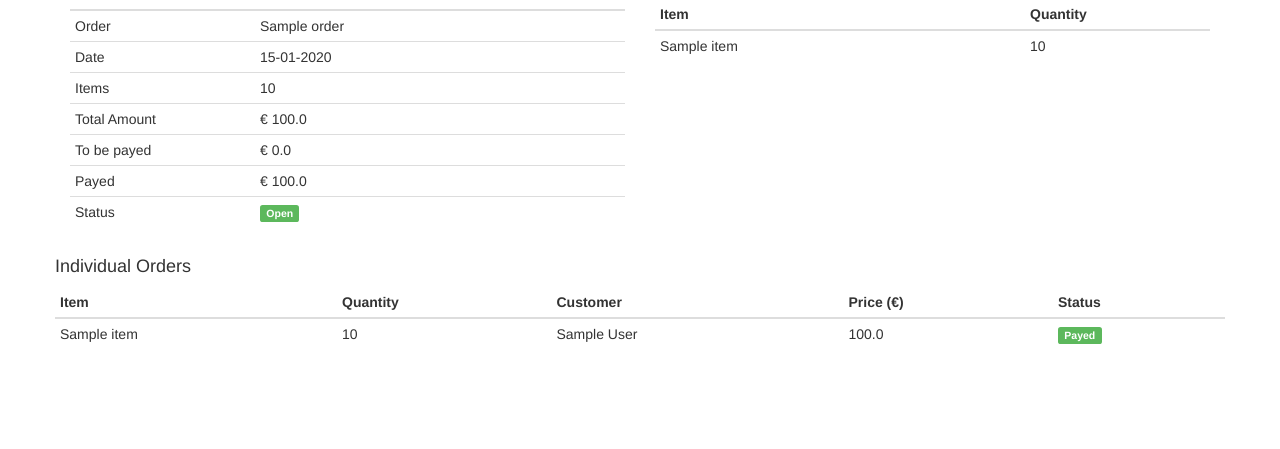
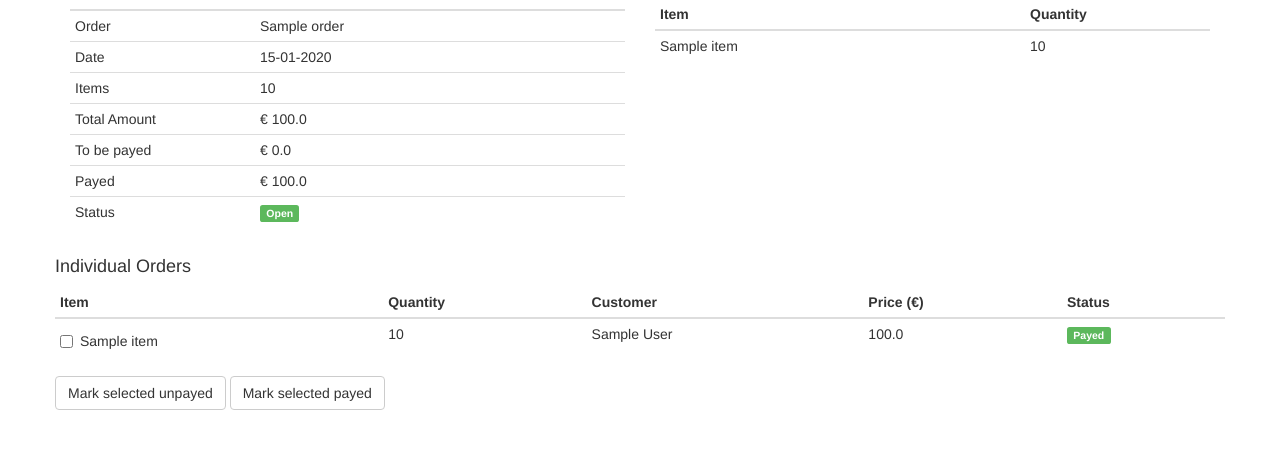
Before and after one commit to sandervalcke/eco-basket, a Flask app: page /orders/1 in a window 1280 px wide. Shown: the part 101-550 px from the top of the page. Run offline with Flask 2, Linux system fonts and the light colour scheme; a user stored in the database is signed in; tables that the repository leaves empty hold one stand-in row (values such as "Sample post"); parts of the project's set-up code (start-up, migrations or seed data) failed here and were passed over; some libraries are stand-ins or nearby versions.

Commit message:
Mark/unmark payed

```diff
--- a/bread/forms.py
+++ b/bread/forms.py
@@ -2,6 +2,13 @@ from flask_wtf import Form
 from wtforms import (SelectField, IntegerField, HiddenField, validators, DateField, SubmitField,
                      StringField, FloatField, TextAreaField)
 # BooleanField, TextField, PasswordField, validators
+
+
+class CsrfTokenForm(Form):
+    """
+    Use this to get easy handling of csrf
+    """
+    pass
 
 
 class AddOrderItemForm(Form):
--- a/bread/templates/order.html
+++ b/bread/templates/order.html
@@ -75,6 +75,8 @@
 <div class="row">
 <h4>Individual Orders</h4>
 <div class="table-responsive">
+<form class="form-horizontal" method="POST">
+{{ form.csrf_token }}
 <table class="table table-condensed">
   <thead>
     <tr>
@@ -87,7 +89,10 @@
   </thead>
   {% for order_item in order.order_items %}
   <tr>
-    <td>{{ order_item.item.name }}</td>
+    <!--<td>{{ order_item.item.name }}</td>-->
+      <td><div class="checkbox">
+        <label><input type="checkbox" name="item_{{order_item.id}}" value="1">{{ order_item.item.name }}</label>
+      </div></td>
     <td>{{ order_item.quantity }}</td>
     <td>{{ order_item.user.print_name()}}</td>
     <td>{{ order_item.item.price * order_item.quantity }}</td>
@@ -95,6 +100,9 @@
   </tr>
   {% endfor %}
 </table>
+<button name="mark_unpayed" class="btn btn-default">Mark selected unpayed</button>
+<button name="mark_payed" class="btn btn-default">Mark selected payed</button>
+</form>
 </div>
 </div>
 {% endblock %}
--- a/bread/templates/producer.html
+++ b/bread/templates/producer.html
@@ -34,9 +34,9 @@
 </div>
 </div>
 
-<div class="row col-md-4">
+<div class="row">
 <h2>Orders</h2>
-<div class="table-responsive">
+<div class="table-responsive col-md-4">
   <table class="table table-condensed">
     <thead>
     <tr>
--- a/bread/views.py
+++ b/bread/views.py
@@ -7,7 +7,7 @@ from sqlalchemy.sql import func
 from bread.application import app, db
 from bread import database
 from bread.forms import (AddOrderItemForm, CreateOrderForm, CreateItemForm,
-                         CreateProducerForm)
+                         CreateProducerForm, CsrfTokenForm)
 
 
 @app.context_processor
@@ -152,10 +152,25 @@ def my_orders():
     )
 
 
-@app.route('/orders/<int:id>', methods=['GET'])
+@app.route('/orders/<int:id>', methods=['GET', 'POST'])
 @login_required
 def single_order(id):
     order = database.DbOrder.query.get(id)
+    form = CsrfTokenForm()
+
+    if form.validate_on_submit():
+        # If mark_payed is pressed it is in request.form, otherwise mark_unpayed
+        # was pressed
+        payed = 'mark_payed' in request.form
+
+        for input_name in request.form:
+            if input_name.startswith('item_'):
+                input_id = int(input_name[5:])
+                order_item = database.DbOrderItem.query.get(input_id)
+                if order_item is not None:
+                    order_item.payed = payed
+
+        db.session.commit()
 
     if order is None:
         flash('Order {} not found'.format(id))
@@ -178,7 +193,8 @@ def single_order(id):
     return render_template(
         'order.html',
         order=order,
-        grouped_items=grouped_items
+        grouped_items=grouped_items,
+        form=form
     )
 
 
```
